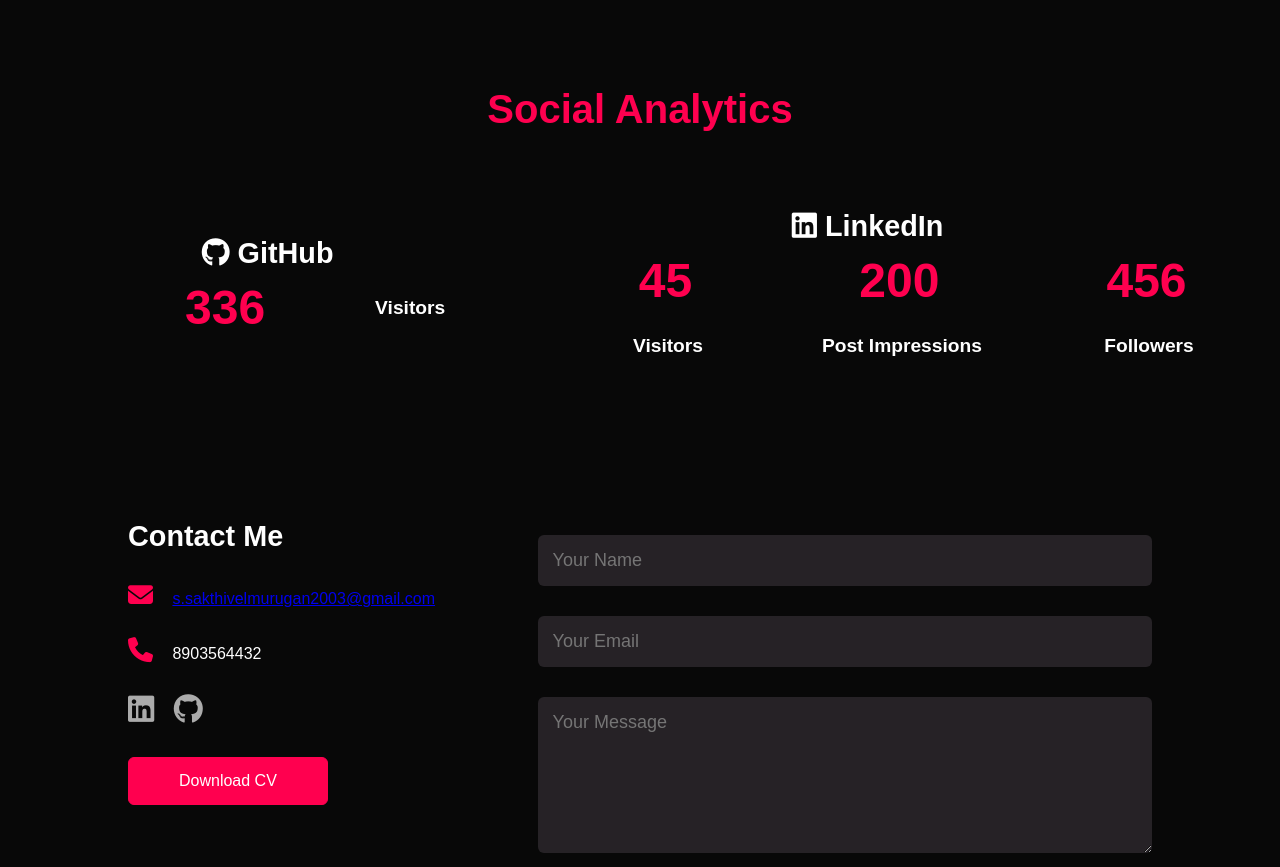
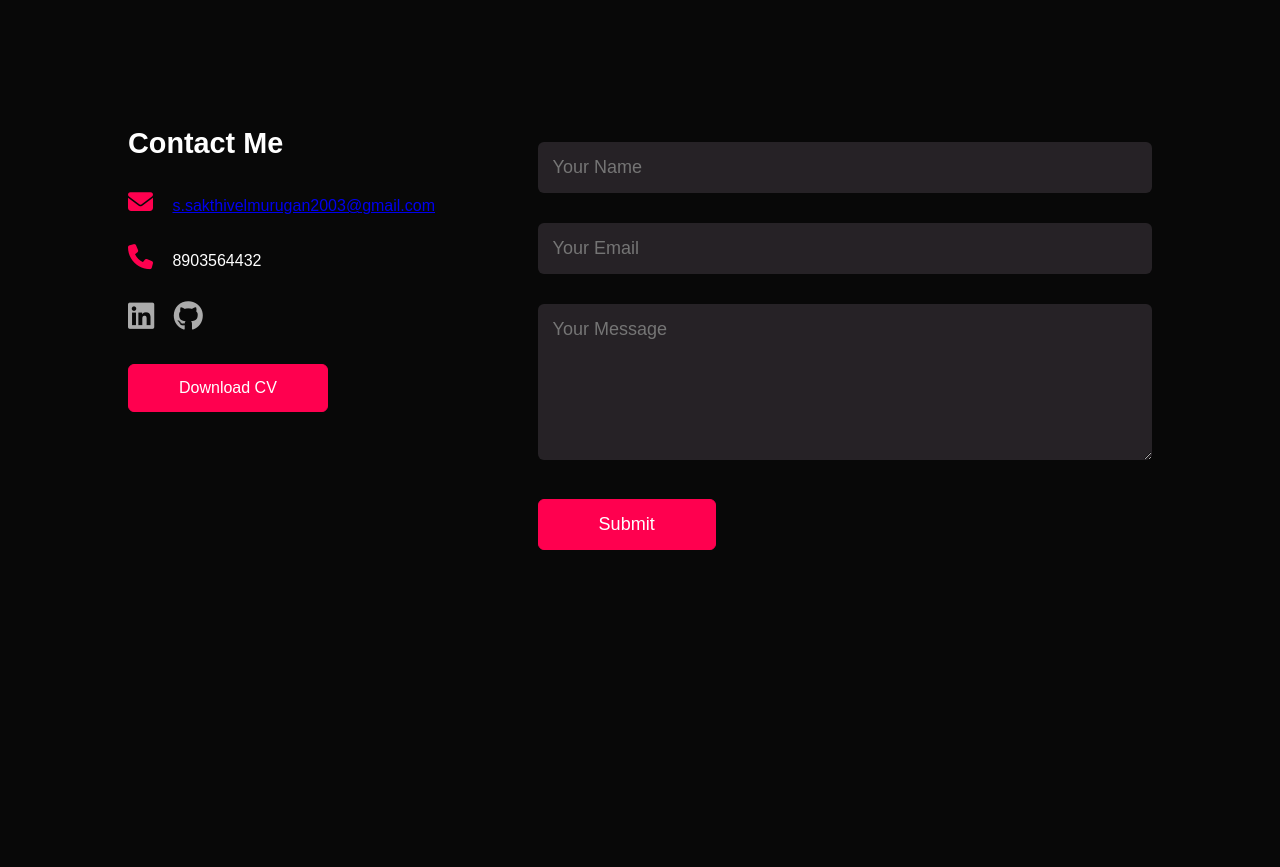
Before and after one commit to SSAKTHIVELMURUGAN/Personal-Portfolio, a plain HTML site: page index.html in a window 1280 px wide. Shown: the part 4856-5723 px from the top of the page. After the commit the page ends 5456 px from the top, so only its background shows below. Drawn offline with Linux system fonts and the light colour scheme.

Commit message:
Update index.html

```diff
--- a/index.html
+++ b/index.html
@@ -394,92 +394,6 @@
   </div>
 </div>
 
-<!-- Social Analytics Section -->
-<div id="social-analytics-section">
-  <h1 class="main-title">Social Analytics</h1>
-
-  <!-- Container for GitHub and LinkedIn Stats -->
-  <div id="social-analytics-container">
-
-    <!-- GitHub Stats Section -->
-    <div id="github-section">
-      <div class="github-item">
-        <h2 class="sub-title"><i class="fab fa-github"></i> GitHub</h2>
-        <div class="visitor-counter">
-          <span id="github-visitor-number">0</span>
-          <span id="github-visitor-text">Visitors</span>
-        </div>
-      </div>
-    </div>
-
-    <!-- LinkedIn Stats Section -->
-    <div id="linkedin-section">
-      <div class="linkedin-item">
-        <h2 class="sub-title"><i class="fab fa-linkedin"></i> LinkedIn</h2>
-        <div class="visitor-counter">
-          <div>
-            <span id="linkedin-visitor-number">0</span>
-            <span id="linkedin-visitor-text">Visitors</span>
-          </div>
-          <div>
-            <span id="post-impression-number">0</span>
-            <span id="post-impression-text">Post Impressions</span>
-          </div>
-          <div>
-            <span id="followers-number">0</span>
-            <span id="followers-text">Followers</span>
-          </div>
-        </div>
-      </div>
-    </div>
-
-  </div>
-</div>
-
-<script>
-    // Function to animate the visitor count number
-    function animateCount(elementId, finalCount) {
-      const counter = document.getElementById(elementId);
-      let count = 0;
-      const speed = Math.ceil(finalCount / 100); // Adjust speed by dividing the final count
-
-      const increment = setInterval(() => {
-        count += speed; // Increment the count
-
-        if (count >= finalCount) {
-          count = finalCount; // Ensure we don't exceed the final count
-          clearInterval(increment); // Stop the interval when the final number is reached
-        }
-
-        counter.textContent = count; // Update the displayed number
-      }, 30); // Adjust this value to control the speed of counting
-    }
-
-    // Replace these with your actual counts
-    const finalVisitorCountGit = 336; // GitHub visitors
-    const finalVisitorCountLinkedin = 45; // LinkedIn visitors
-    const finalPostImpressionCount = 200; // LinkedIn post impressions
-    const finalFollowersCount = 456; // LinkedIn followers
-
-    // IntersectionObserver to observe when the Social Analytics section enters the viewport
-    const observer = new IntersectionObserver(entries => {
-      entries.forEach(entry => {
-        if (entry.isIntersecting) {
-          // Start the count animation when the section is visible
-          animateCount('github-visitor-number', finalVisitorCountGit);
-          animateCount('linkedin-visitor-number', finalVisitorCountLinkedin);
-          animateCount('post-impression-number', finalPostImpressionCount);
-          animateCount('followers-number', finalFollowersCount);
-
-          // Unobserve the section once counting starts
-          observer.unobserve(entry.target);
-        }
-      });
-    });
-
-    // Target the social analytics section
-    observer.observe(document.getElementById('social-analytics-section'));
-  </script>
 
   <!-- Contact Section -->
   <div id="contact">
```
